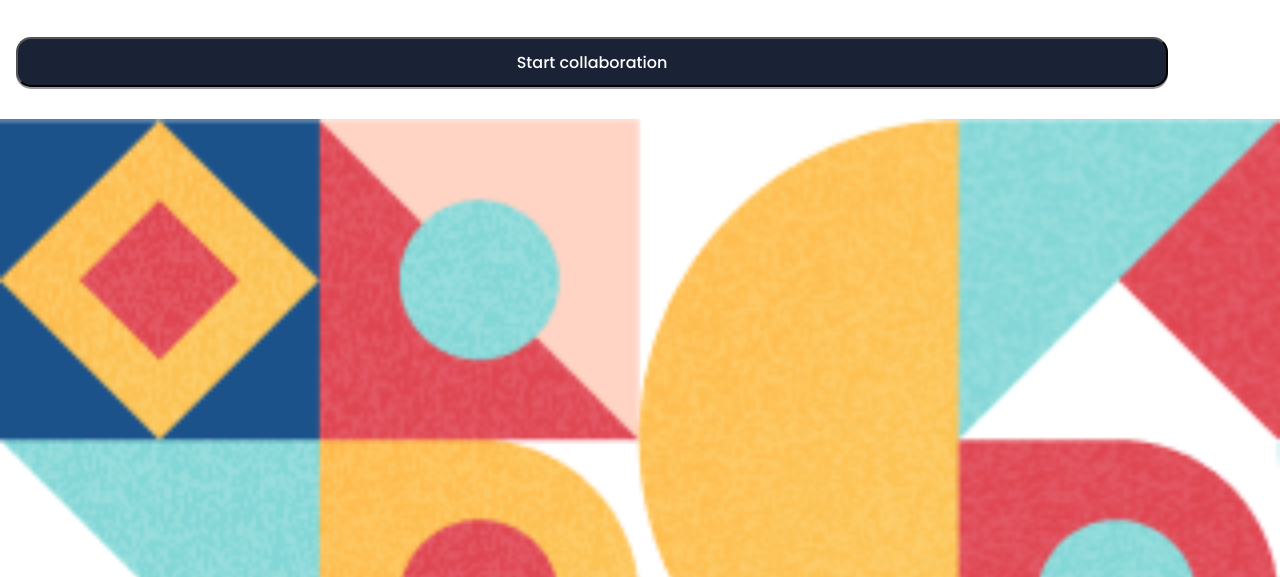
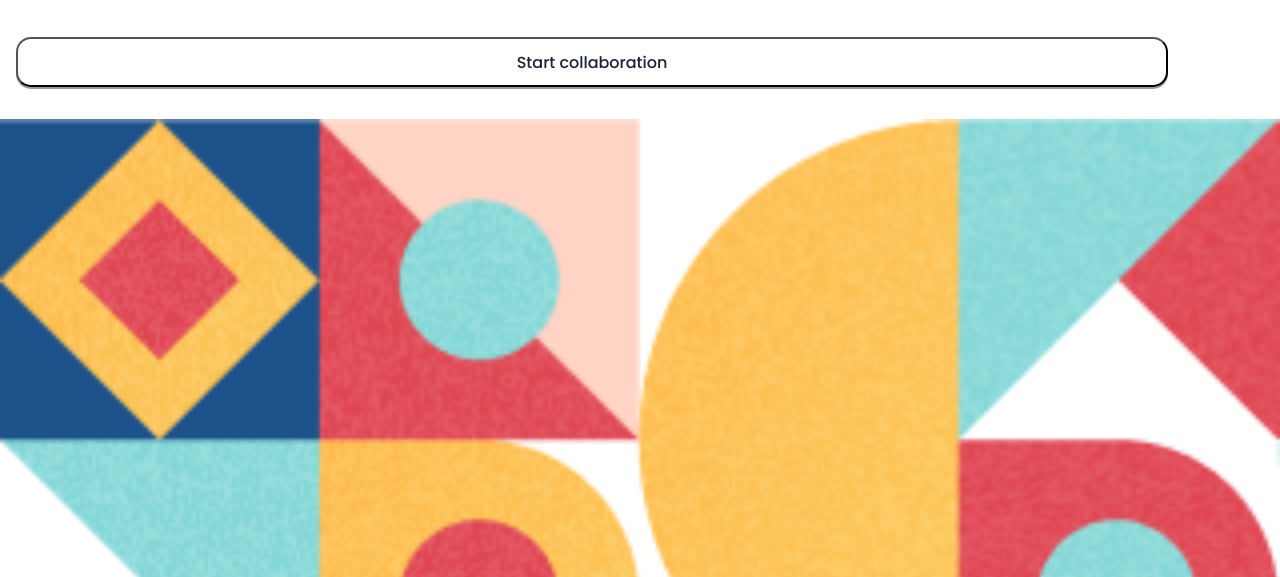
Before and after one commit to AntonioHincapie/My_Portfolio, a plain HTML site: page index.html in a window 1280 px wide. In both pictures the pointer is over the button "Start collaboration". Shown: the part 223-800 px from the top of the page. Drawn offline with nearby package versions, Linux system fonts and the light colour scheme.

Commit message:
Update style.css
-Active an hover features were fixed.

```diff
--- a/style.css
+++ b/style.css
@@ -63,11 +63,12 @@ button {
   box-shadow: 0 2px #999;
 }
 
-.button:hover {
+button:hover {
   background-color: #fff;
+  color: #1a2236;
 }
 
-.button:active {
+button:active {
   background-color: #fff;
   box-shadow: 0 2px #999;
   transform: translateY(5px);
```
